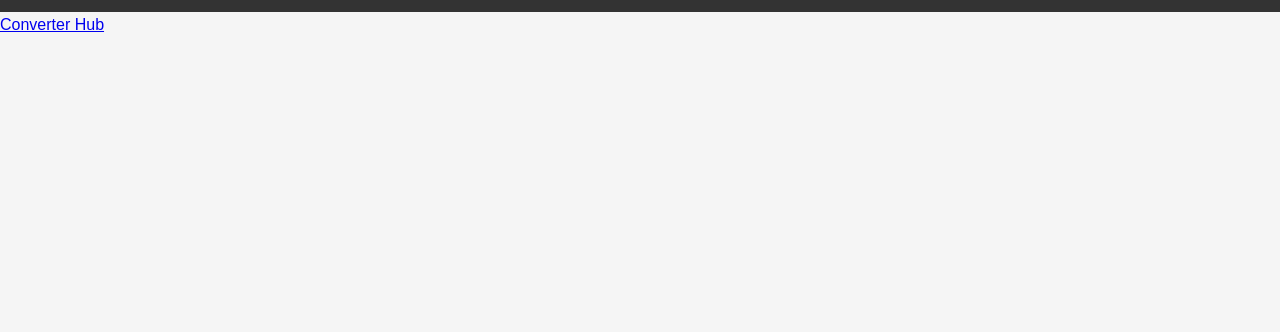
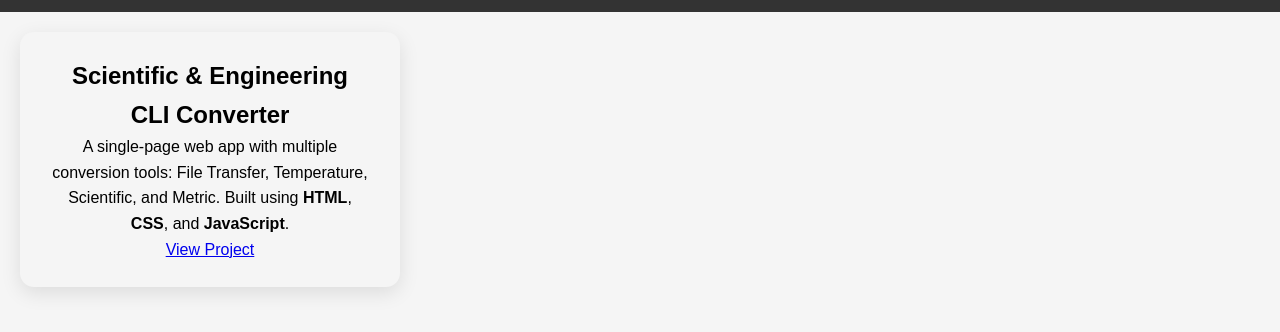
Before and after one commit to Mpumelelo281/Task-3.10, a plain HTML site: page project.html in a window 1280 px wide. Shown: the part 56-388 px from the top of the page. Drawn offline with Linux system fonts and the light colour scheme.

Commit message:
Updated project.htm and style.css

```diff
--- a/project.html
+++ b/project.html
@@ -16,7 +16,6 @@
   align-items: center;
 }
     </style>
-      <!-- Navbar -->
         <nav class="navbar">
           <h1>Teddy services</h1>
           <div class="nav-links">
@@ -29,6 +28,14 @@
         </nav>
 </head>
 <body>
-    <a href="converterHub.html">Converter Hub</a>
+
+      <div class="project-card">
+      <div class="project-content">
+        <h2 class="project-title"> Scientific & Engineering CLI Converter </h2>
+        <p class="project-description">A single-page web app with multiple conversion tools: File Transfer, Temperature, Scientific, and Metric. Built using <strong>HTML</strong>, <strong>CSS</strong>, and <strong>JavaScript</strong>.</p>
+        <a href="converterHub.html"  class="converterHub.html">View Project</a>
+      </div>
+    </div>
+    </section>
 </body>
 </html>
--- a/style.css
+++ b/style.css
@@ -22,7 +22,6 @@ body {
   background-color: #f5f5f5;
 }
 
-/* Navbar */
 .navbar {
   background-color: #333;
   color: white;
@@ -51,7 +50,6 @@ body {
   text-decoration: underline;
 }
 
-/* Hero */
 .hero {
   display: flex;
   flex-wrap: wrap;
@@ -82,7 +80,7 @@ body {
   color: #555;
 }
 
-/* 3-Column Section */
+
 .columns {
   display: grid;
   grid-template-columns: 1fr;
@@ -142,3 +140,15 @@ footer {
 title {
   text-align: center;
 }
+
+
+ .project-card{
+   background: #f5f5f5;
+  padding: 25px 30px;
+  border-radius: 14px;
+  box-shadow: 0 6px 20px rgba(0, 0, 0, 0.1);
+  max-width: 380px;
+  width: 100%;
+  text-align: center;
+  margin: 20px;
+}
```
Also changed, not shown: converterHub.html (+4 -5 lines), media/Vector web development concept_ website….jpg (added).
